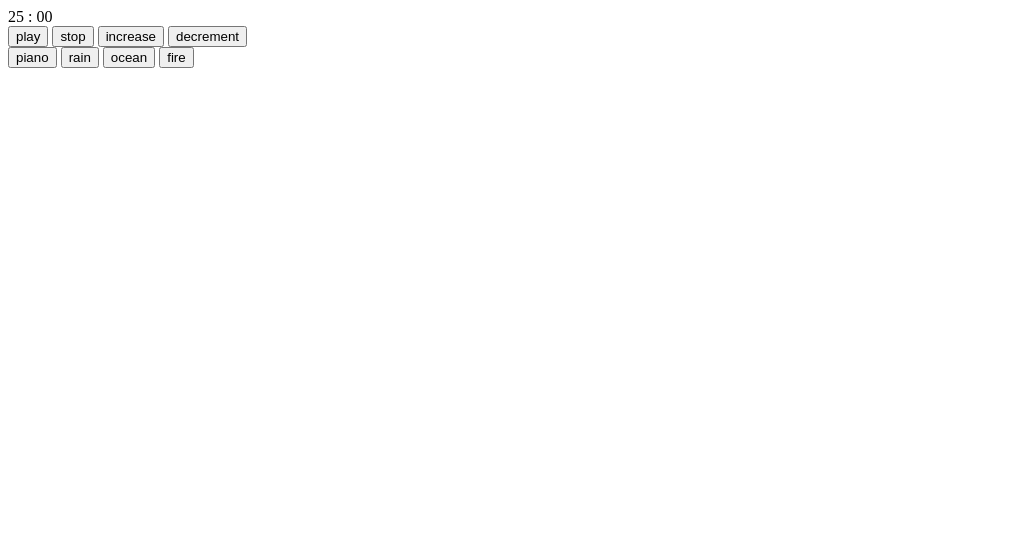
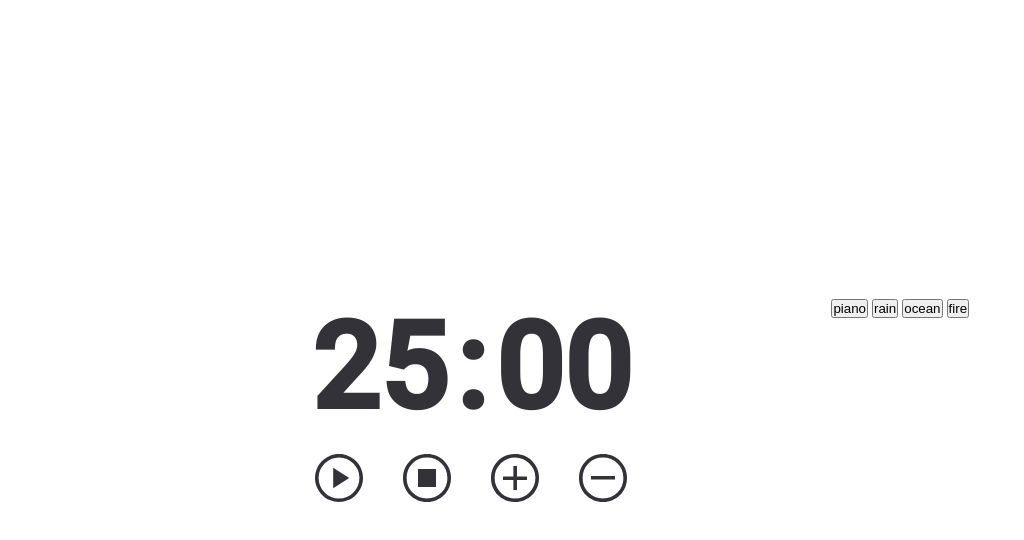
Before and after one commit to emidiovaleretto/focus-timer-app-v2, a plain HTML site: page index.html in a window 1280 px wide. Shown: the whole page, without its empty margins (0-1024 px from the left). Drawn offline with Linux system fonts and the light colour scheme.

Commit message:
style: add style to the controls box

```diff
--- a/assets/css/style.css
+++ b/assets/css/style.css
@@ -0,0 +1,66 @@
+:root {
+  font-size: 62.5%;
+}
+
+* {
+  margin: 0;
+  padding: 0;
+  box-sizing: border-box;
+}
+
+body {
+  display: grid;
+  place-content: center;
+  min-height: 100vh;
+
+  font-size: 1.6rem;
+  font-family: "Roboto", sans-serif;
+  font-weight: 600;
+  color: #323238;
+
+  background: #fff;
+}
+
+.container {
+  display: flex;
+  gap: 20rem;
+}
+
+.timer-stopwatch {
+  display: flex;
+  gap: 0.8rem;
+
+  font-size: 12rem;
+
+  margin-bottom: 1.6rem;
+}
+
+.timer_controls {
+  display: flex;
+  justify-content: center;
+  gap: 4rem;
+}
+
+.timer-button {
+  width: 4.8rem;
+  height: 4.8rem;
+
+  background: transparent;
+  border: none;
+}
+
+.button-play {
+  background: url("../img/play.svg") no-repeat center;
+}
+
+.button-stop {
+  background: url("../img/stop.svg") no-repeat center;
+}
+
+.button-increase {
+  background: url("../img/increase.svg") no-repeat center;
+}
+
+.button-decrease {
+  background: url("../img/decrease.svg") no-repeat center;
+}
--- a/index.html
+++ b/index.html
@@ -21,10 +21,10 @@
         <span>00</span>
       </div>
       <div class="timer_controls">
-        <button class="timer-button button-play">play</button>
-        <button class="timer-button button-stop">stop</button>
-        <button class="timer-button button-increase">increase</button>
-        <button class="timer-button button-decrement">decrement</button>
+        <button class="timer-button button-play"></button>
+        <button class="timer-button button-stop"></button>
+        <button class="timer-button button-increase"></button>
+        <button class="timer-button button-decrease"></button>
       </div>
     </div>
     <div class="controls">
```
Also changed, not shown: assets/img/decrease.svg (added), assets/img/increase.svg (added), assets/img/play.svg (added), assets/img/stop.svg (added).
